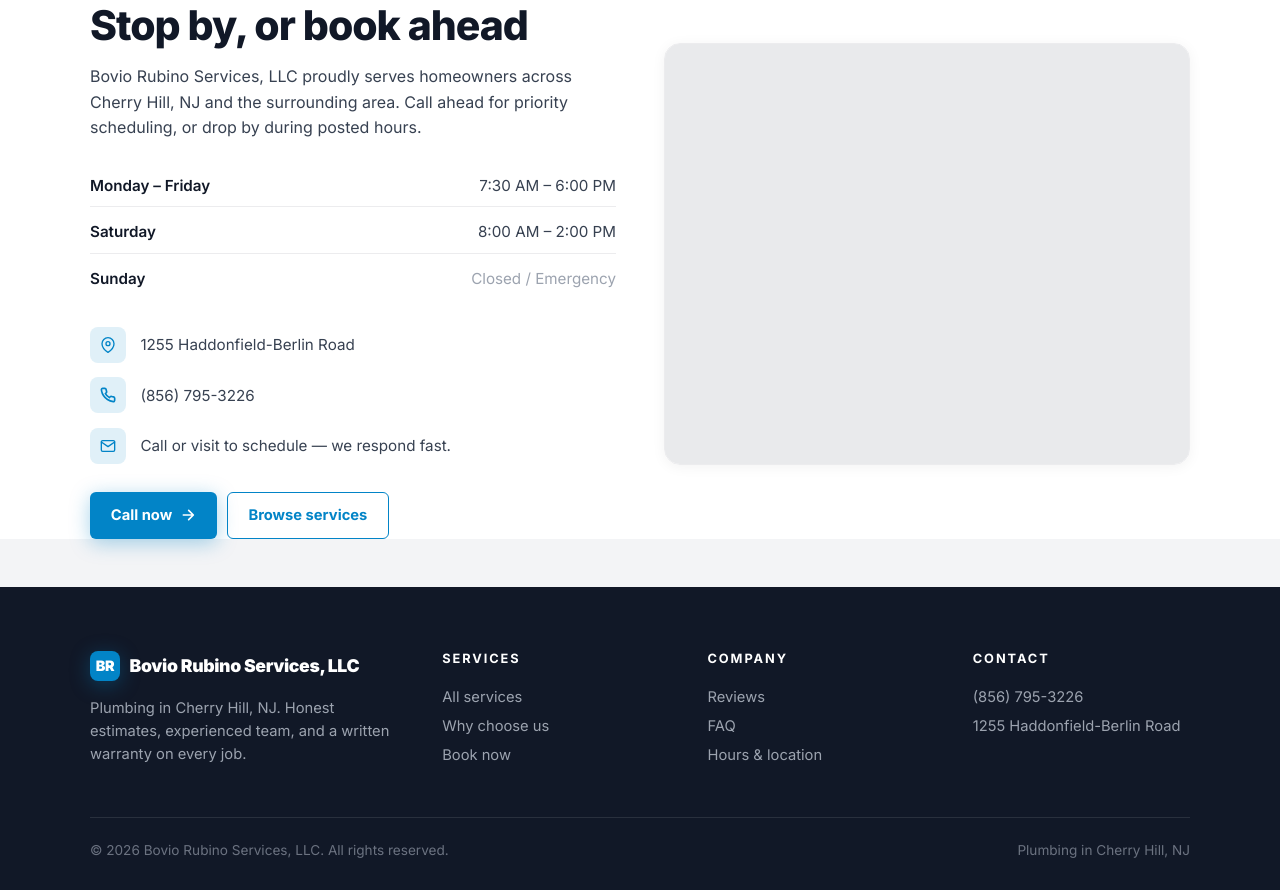
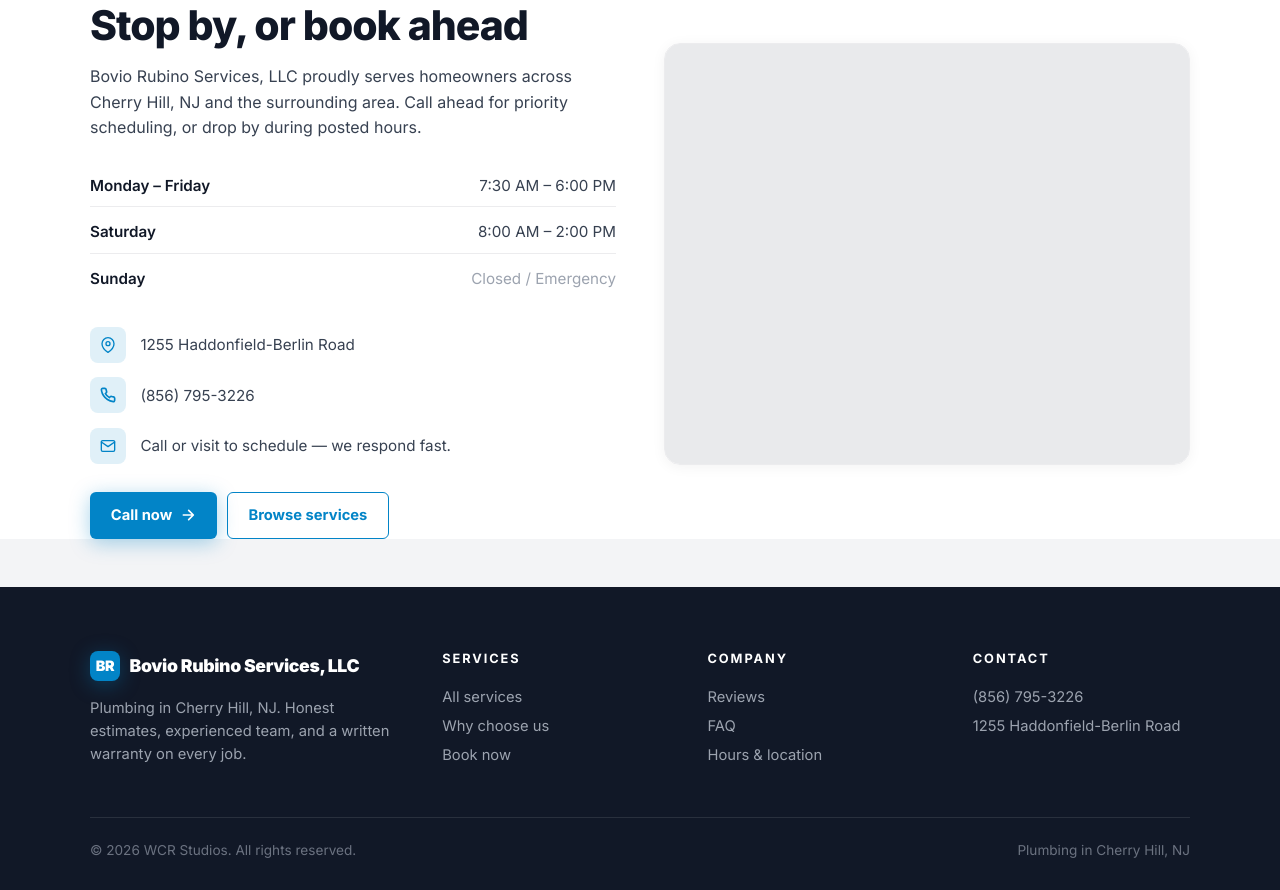
Before and after one commit to Wrenbjor/trades--bovio-rubino-services-llc, a plain HTML site: page index.html in a window 1280 px wide. Shown: the part 4689-5579 px from the top of the page. Drawn offline with nearby package versions, Linux system fonts and the light colour scheme; no server answers.

Commit message:
Update site

```diff
--- a/index.html
+++ b/index.html
@@ -605,7 +605,7 @@ footer{background:#111827;color:#cbd5d1;padding:4rem 2rem 2rem}
     </div>
   </div>
   <div class="foot-bottom">
-    <div>&copy; 2026 Bovio Rubino Services, LLC. All rights reserved.</div>
+    <div>&copy; 2026 WCR Studios. All rights reserved.</div>
     <div>Plumbing in Cherry Hill, NJ</div>
   </div>
 </footer>
```
